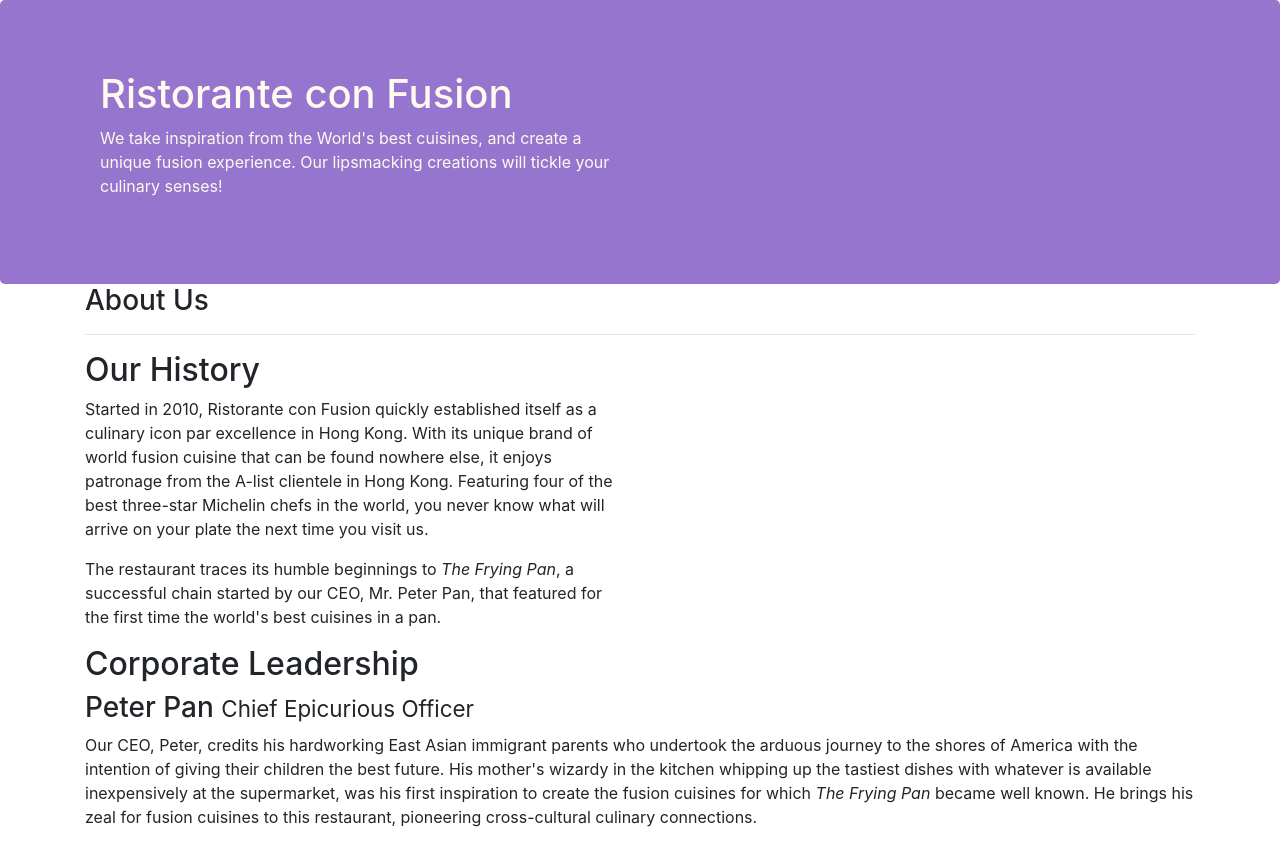
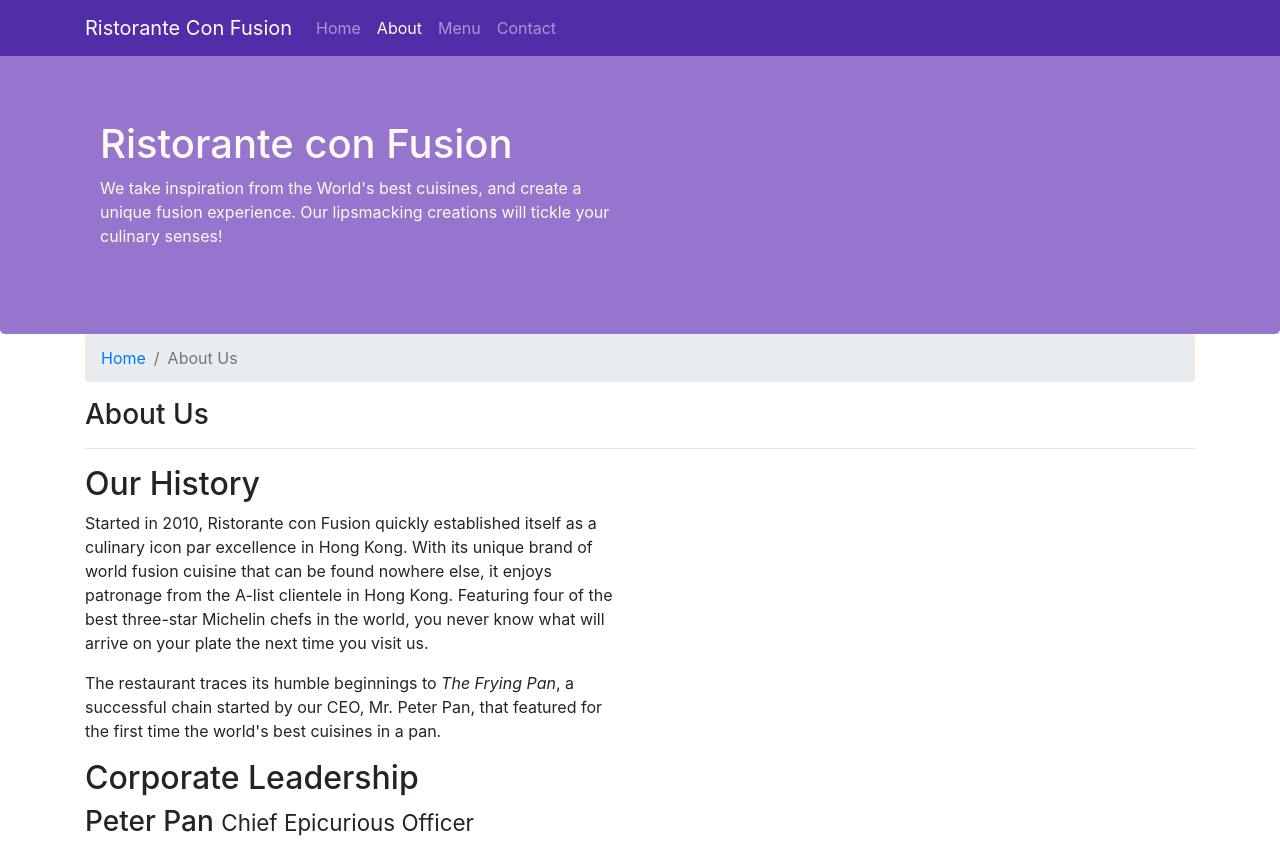
Before and after one commit to hitesh-anand/CourseraWebDev_Course1, a website: page aboutus.html in a window 1280 px wide. Shown: the top 842 px of the page. Drawn offline with nearby package versions, Linux system fonts and the light colour scheme.

Commit message:
Navbar and Breadcumbs

```diff
--- a/aboutus.html
+++ b/aboutus.html
@@ -11,6 +11,24 @@
 </head>
 
 <body>
+
+    <nav class="navbar navbar-dark navbar-expand-sm fixed-top">
+        <div class="container">
+            <a class="navbar-brand" href="#">Ristorante Con Fusion</a>
+            <div class="collapse navbar-collapse" id="Navbar">
+                <ul class="navbar-nav mr-auto">
+                    <li class="nav-item"><a class="nav-link" href="./index.html">Home</a></li>
+                    <li class="nav-item active"><a class="nav-link" href="#">About</a></li>
+                    <li class="nav-item"><a class="nav-link" href="#">Menu</a></li>
+                    <li class="nav-item"><a class="nav-link" href="#">Contact</a></li>
+                </ul>
+            </div>
+        </div>
+
+        <button class="navbar-toggler" type="button" data-toggle="collapse" data-target="#Navbar">
+            <span class="navbar-toggler-icon"></span>
+        </button>
+    </nav>
 
     <header class="jumbotron">
         <div class="container">
@@ -28,6 +46,10 @@
 
     <div class="container">
         <div>
+            <ol class="col-12 breadcrumb">
+                <li class="breadcrumb-item"><a href="./index.html">Home</a></li>
+                <li class="breadcrumb-item active">About Us</li>
+            </ol>
             <div>
                 <h3>About Us</h3>
                 <hr>
--- a/css/styles.css
+++ b/css/styles.css
@@ -28,3 +28,12 @@
     margin : 0px;
     color : #0f0f0f;
 }
+
+body{
+    padding:50px 0px 0px 0px;
+    z-index:0;
+}
+
+.navbar-dark {
+     background-color: #512DA8;
+}
```
Also changed, not shown: index.html (+30 -5 lines).
